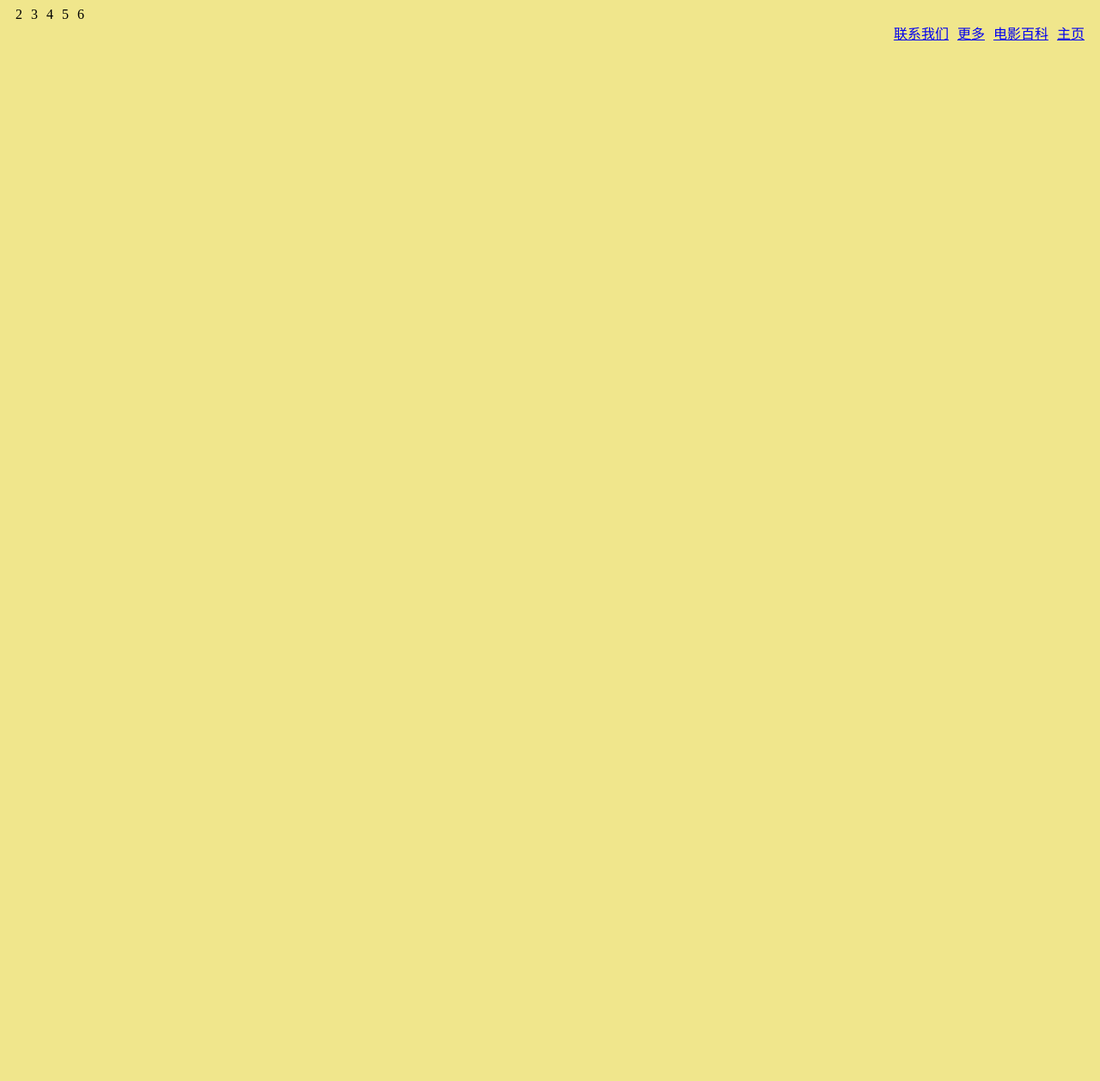
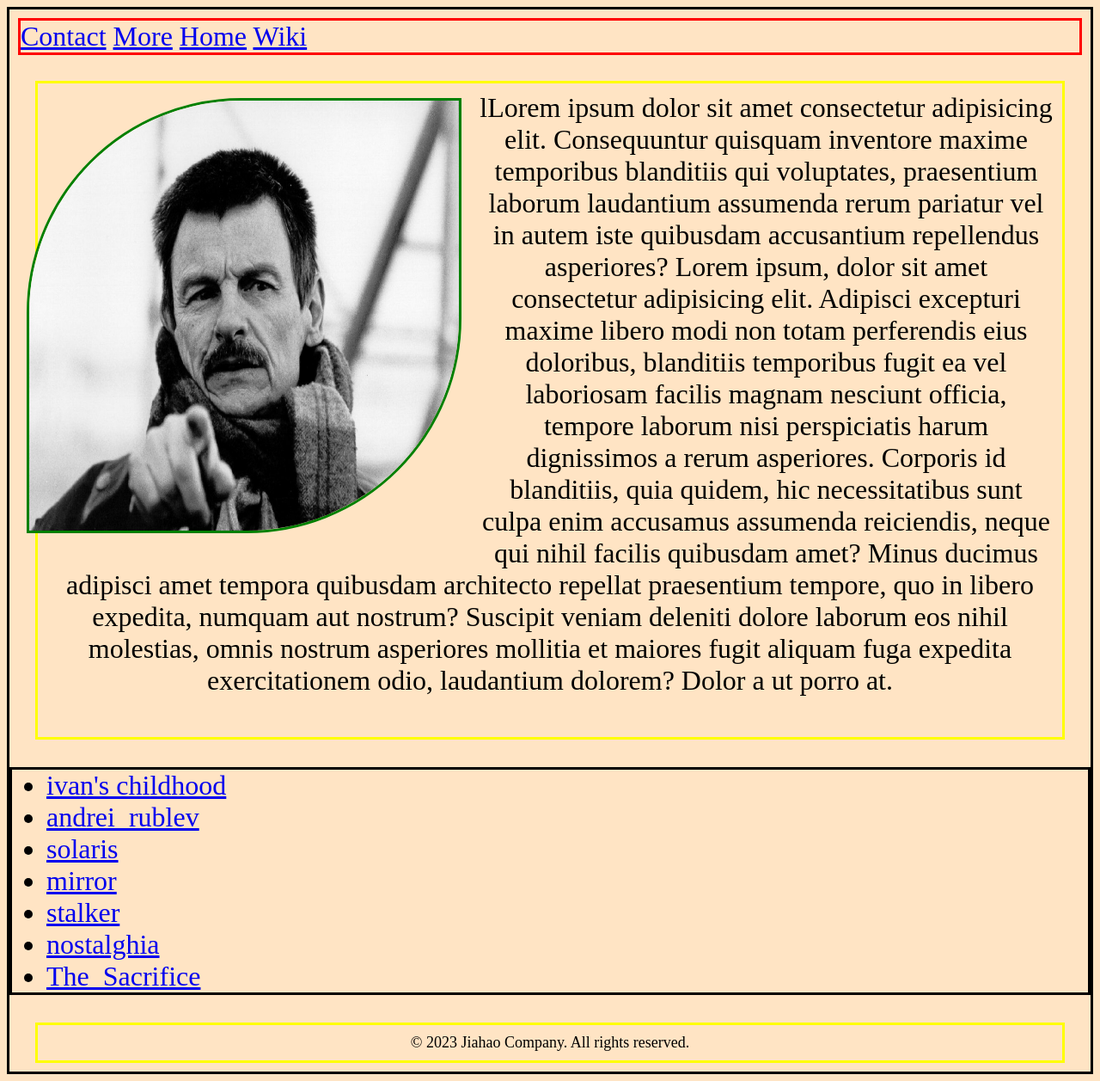
Before and after one commit to pipi4/moviesmatter, a plain HTML site: page index.html in a window 1280 px wide. Shown: the whole page at 86% size. Before the commit the page ends 800 px from the top, so only its background shows below. Drawn offline with Linux system fonts and the light colour scheme.

Commit message:
nothing important

```diff
--- /dev/null
+++ b/css/index.css
@@ -0,0 +1,38 @@
+body {
+    background-color: bisque;
+    font-size: xx-large;
+    font-family: 'Times New Roman', Times, serif;
+    border: solid black;
+}
+
+nav {
+    margin: 10px 10px 10px 10px;
+    border: solid red;
+}
+
+
+img {
+    height: 500px;
+    border: solid green;
+    width: 500px;
+    border-radius: 250px 0 250px 0;
+    float: left;
+    margin: 20px 20px 40px 20px;
+}
+
+p {
+    clear: right;
+    text-align: center;
+    border: solid yellow;
+    margin: 30px 30px 30px 30px;
+    padding: 10px;
+}
+
+#footer {
+    font-size: large;
+    margin-bottom: 10px;
+}
+
+ul {
+    border: solid black;
+}
--- a/css/stylesheet.css
+++ /dev/null
@@ -1,21 +0,0 @@
-body {
-    background-color: khaki;
-}
-
-.leftHeadContainer {
-    display: flex;
-    flex-direction: row;
-}
-
-.leftHeadContainerItem {
-    margin-right: 10px;
-}
-
-.rightHeadContainer {
-    display: flex;
-    flex-direction: row-reverse;
-}
-
-.rightHeadContainerItem {
-    margin-right: 10px;
-}
--- a/index.html
+++ b/index.html
@@ -1,29 +1,37 @@
-<!DOCTYPE html>
-<html lang="zh">
+<!doctype html>
+<html lang="en">
 <head>
     <meta charset="UTF-8">
     <meta http-equiv="X-UA-Compatible" content="IE=edge">
     <meta name="viewport" content="width=device-width, initial-scale=1.0">
-    <title>雕刻时光</title>
-    <link rel="stylesheet" href="/css/stylesheet.css">
+    <title>tarkovsky</title>
+    <link rel="stylesheet" href="/css/index.css">
 </head>
 <body>
-    <header>
-        <nav class="leftHeadContainer">
-            <div class="leftHeadContainerItem"><a href="/pages"></a></div>
-            <div class="leftHeadContainerItem">2</div>
-            <div class="leftHeadContainerItem">3</div>
-            <div class="leftHeadContainerItem">4</div>
-            <div class="leftHeadContainerItem">5</div>
-            <div class="leftHeadContainerItem">6</div>
-        </nav>
-        <nav class="rightHeadContainer">
-            <div class="rightHeadContainerItem"><a href="/pages/home.html">主页</a></div>
-            <div class="rightHeadContainerItem"><a href="/pages/wiki.html">电影百科</a></div>
-            <div class="rightHeadContainerItem"><a href="/pages/more.html">更多</a></div>
-            <div class="rightHeadContainerItem"><a href="/pages/contact.html">联系我们</a></div>
-        </nav>
-    </header>
-    <main></main>
+<header>
+   <nav>
+    <a href="pages/contact.html" class="headnav">Contact</a>
+    <a href="pages/more.html" class="headnav">More</a>
+    <a href="pages/home.html" class="headnav">Home</a>
+    <a href="pages/wiki.html" class="headnav">Wiki</a>
+   </nav>
+</header>
+<main>
+    <img src="/img/Andreï_Tarkovski.jpg" alt="tarkovsky">
+    <p>lLorem ipsum dolor sit amet consectetur adipisicing elit. Consequuntur quisquam inventore maxime temporibus blanditiis qui voluptates, praesentium laborum laudantium assumenda rerum pariatur vel in autem iste quibusdam accusantium repellendus asperiores? Lorem ipsum, dolor sit amet consectetur adipisicing elit. Adipisci excepturi maxime libero modi non totam perferendis eius doloribus, blanditiis temporibus fugit ea vel laboriosam facilis magnam nesciunt officia, tempore laborum nisi perspiciatis harum dignissimos a rerum asperiores. Corporis id blanditiis, quia quidem, hic necessitatibus sunt culpa enim accusamus assumenda reiciendis, neque qui nihil facilis quibusdam amet? Minus ducimus adipisci amet tempora quibusdam architecto repellat praesentium tempore, quo in libero expedita, numquam aut nostrum? Suscipit veniam deleniti dolore laborum eos nihil molestias, omnis nostrum asperiores mollitia et maiores fugit aliquam fuga expedita exercitationem odio, laudantium dolorem? Dolor a ut porro at.<br><br></p>
+    <ul>
+        <li><a href="https://en.wikipedia.org/wiki/Ivan%27s_Childhood">ivan's childhood</a></li>
+        <li><a href="https://en.wikipedia.org/wiki/Andrei_Rublev_(film)">andrei_rublev</a></li>
+        <li><a href="https://en.wikipedia.org/wiki/Solaris_(1972_film)">solaris</a></li>
+        <li><a href="https://en.wikipedia.org/wiki/Mirror_(1975_film)">mirror</a></li>
+        <li><a href="https://en.wikipedia.org/wiki/Stalker_(1979_film)">stalker</a></li>
+        <li><a href="https://en.wikipedia.org/wiki/Nostalghia">nostalghia</a></li>
+        <li><a href="https://en.wikipedia.org/wiki/The_Sacrifice_(1986_film)">The_Sacrifice</a></li>
+    </ul>
+</main>
+<footer>
+    <p id="footer">&copy; 2023 Jiahao Company. All rights reserved.</p>
+  </div>
+</footer>
 </body>
 </html>
```
